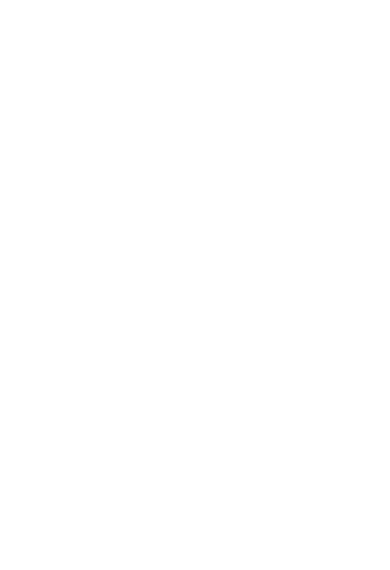
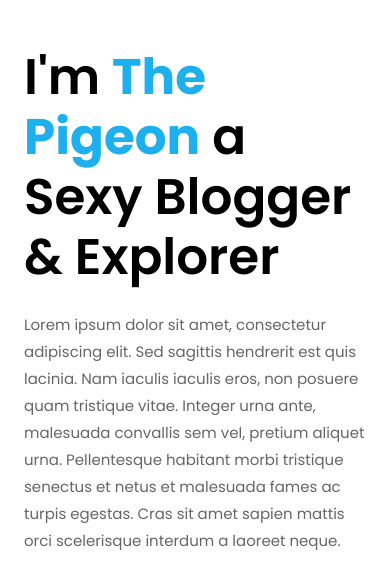
Before and after one commit to bhobbs20/Django-Blog, a Django app: page /about in a window 390 px wide. Before the commit the part shown is empty. Shown: the part 845-1415 px from the top of the page. Before the commit the page ends 22 px from the top, so only its background shows below. Run offline with Django 3.2, Linux system fonts and the light colour scheme; some libraries are stand-ins or nearby versions; some web fonts are replaced.

Commit message:
Finished about page

```diff
--- a/pages/views.py
+++ b/pages/views.py
@@ -19,5 +19,4 @@
     return render(request, 'pages/index.html', context)
 
 def about(request):
-    context =  {}
     return render(request, 'pages/about.html')
--- a/templates/pages/about.html
+++ b/templates/pages/about.html
@@ -1 +1,26 @@
-about
+{% extends 'base.html' %}
+{% load static %}
+
+{% block title %} | About {% endblock %}
+
+{% block content %}
+
+<div id="colorlib-main">
+	<section class="ftco-about img ftco-section ftco-no-pt ftco-no-pb" id="about-section">
+	    <div class="container-fluid px-0">
+	    	<div class="row d-flex">
+	    		<div class="col-md-6 d-flex">
+	    			<div class="img d-flex align-self-stretch align-items-center js-fullheight" style="background-image:url('https://jerseyeveningpost.com/resizer/TwHaFvyAh42r7pYPgYrwMUERYe4=/1000x0/filters:quality(100)/arc-anglerfish-arc2-prod-jerseyeveningpost-mna.s3.amazonaws.com/public/YZXABBQGGRAAFLWC56NR5UEL2Y.jpg');"></div>
+	    		</div>
+	    			<div class="col-md-6 d-flex align-items-center">
+	    				<div class="text px-4 pt-5 pt-md-0 px-md-4 pr-md-5 ftco-animate">
+		                    <h2 class="mb-4">I'm <span>The Pigeon</span> a Sexy Blogger &amp; Explorer</h2>
+		                    <p>Lorem ipsum dolor sit amet, consectetur adipiscing elit. Sed sagittis hendrerit est quis lacinia. Nam iaculis iaculis eros, non posuere quam tristique vitae. Integer urna ante, malesuada convallis sem vel, pretium aliquet urna. Pellentesque habitant morbi tristique senectus et netus et malesuada fames ac turpis egestas. Cras sit amet sapien mattis orci scelerisque interdum a laoreet neque.</p>
+	                    </div>
+		            </div>
+	            </div>
+	    	</div>
+	</section>
+</div>
+
+{% endblock %}
```
